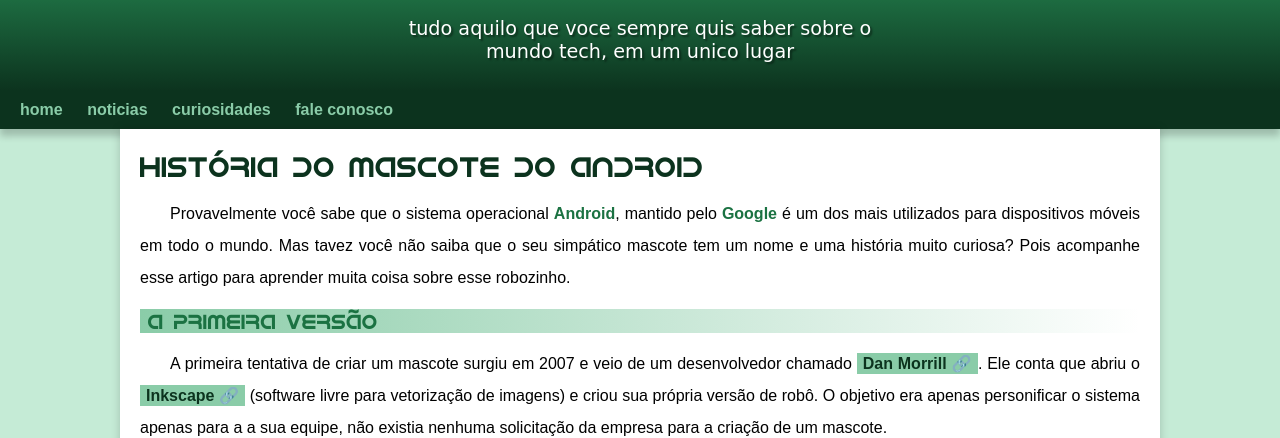
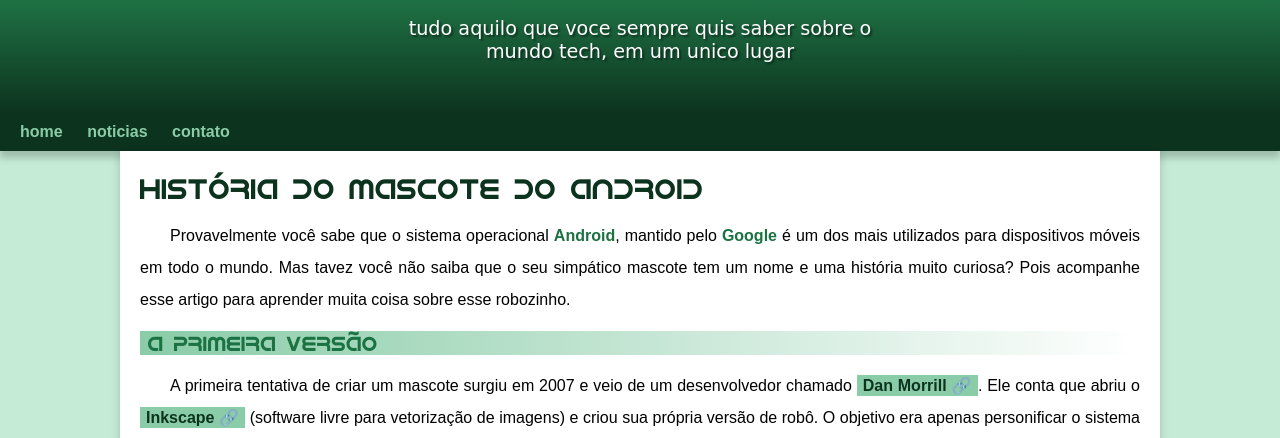
Before and after one commit to PedroHenriqueDosSantosNL/html-css, a plain HTML site: page desafios/desafio010/android.html in a window 1280 px wide. Shown: the part 99-537 px from the top of the page. Drawn offline with Linux system fonts and the light colour scheme.

Commit message:
problema de padding corrigido

```diff
--- a/desafios/desafio010/android.html
+++ b/desafios/desafio010/android.html
@@ -16,8 +16,7 @@
     <nav>
         <a href="#">home</a>
         <a href="#">noticias</a>
-        <a href="#">curiosidades</a>
-        <a href="#">fale conosco</a>
+        <a href="#">contato</a>
     </nav>
     <main>
         <article>
--- a/desafios/desafio010/style/style.css
+++ b/desafios/desafio010/style/style.css
@@ -65,7 +65,7 @@ header > p {
     padding-right: 10px;
     padding-left: 10px;
     margin: auto;
-    margin-bottom: 20px;
+    padding-bottom: 50px;
     text-shadow: 2px 2px 2px rgba(0, 0, 0, 0.459);
 }
 
```
